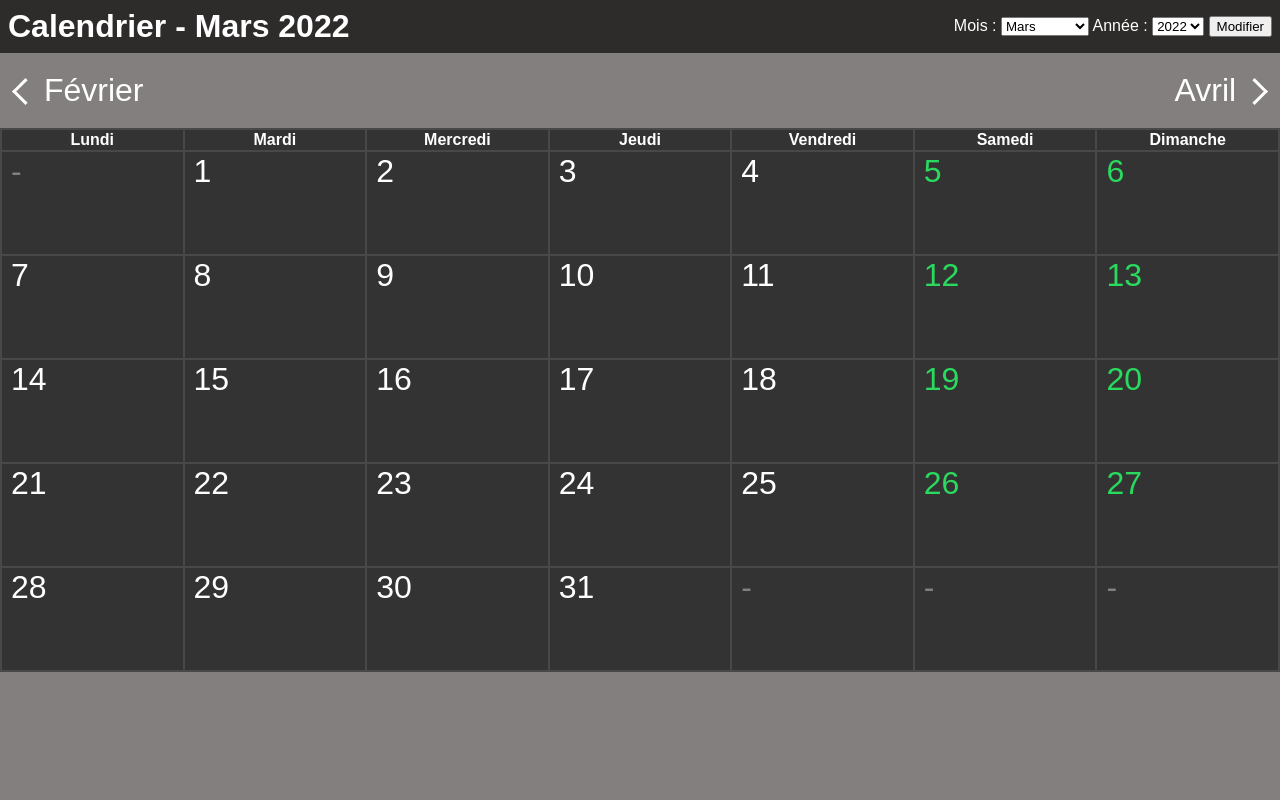
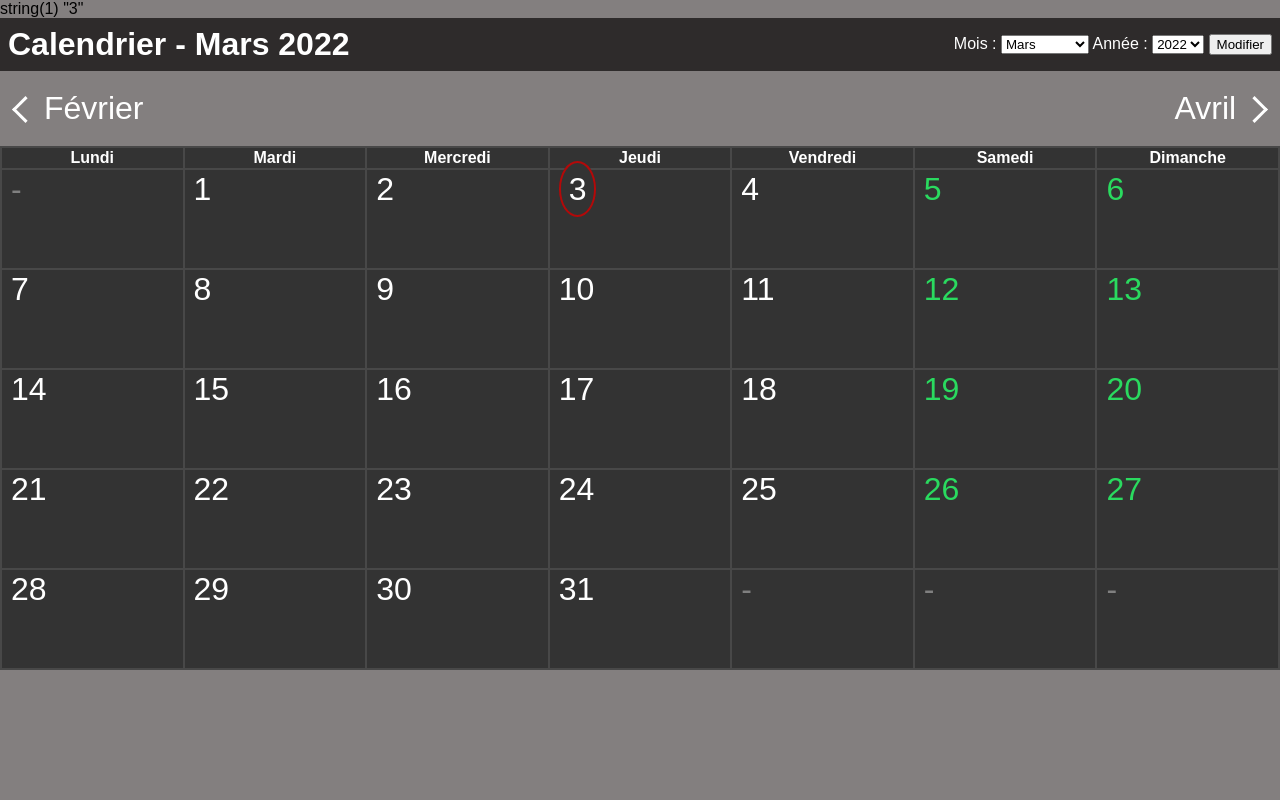
Before and after one commit to Etienne-Devillers/Calendrier, a PHP site: page / in a window 1280 px wide. Run offline with PHP 8.4, Linux system fonts and the light colour scheme; some web fonts are replaced.

Commit message:
miam time

```diff
--- a/assets/css/style.css
+++ b/assets/css/style.css
@@ -117,6 +117,21 @@ td span {
     color: white;
     font-size: 2em;
 }
+.actualDay{
+    border-radius: 50%;
+    width:100px;
+    height: 36px;
+    padding: 8px;
+
+    background: #333333;
+    border: 2px solid rgb(179, 9, 9);
+    color: rgb(255, 255, 255);
+    text-align: center;
+
+    font: 32px Arial, sans-serif;
+}
+
+
 
 .short {
     display: none;
--- a/index.php
+++ b/index.php
@@ -1,5 +1,5 @@
 <?php
-
+$actualMonth = false;
 //initialisaion du projet, définition des variables.
 
 //variable qui contient les douzes mois de l'année.
@@ -57,7 +57,14 @@ $nextDisplayYear = $nextYear->format('Y');
 //On trouve le premier jour du mois.
 $firstDay = $displayChoice-> format('N');
 
+//vérification si on est sur le mois en cours
+if ($monthChoice == date('n') && $chosenYear == date('Y')) {
+    $actualMonth = true;
+}
 
+//Identification du jour actuel
+$dayToday = date('j');
+var_dump($dayToday);
 
 //Combien de jour dans un mois.
 $daysForSpecificMonth = cal_days_in_month(CAL_GREGORIAN, $monthChoice, $chosenYear);
@@ -170,7 +177,9 @@ while ($day <= $weeksDisplay) {
         $day++;
     }
     while((($day-$firstDay)+1) <= $daysForSpecificMonth) {
-        if ($day%7 == 0) {
+        if ($countDay->format('j') == $dayToday) {
+            echo '<td><span class="actualDay">'.(($day-$firstDay)+1).'</span></td>';
+        } else if  ($day%7 == 0) {
             if ($daysForSpecificMonth-$day<=1 && $weeksDisplay-$day<=1 ) {
                 echo '<td><span class="weekend">'.(($day-$firstDay)+1).'</span></td>';
                 $stop=true;
@@ -182,12 +191,15 @@ while ($day <= $weeksDisplay) {
         } else {
             echo '<td><span>'.(($day-$firstDay)+1).'</span></td>';
         }
+
         $countDay->add(new DateInterval('P1D'));
         $day++;
     }
     echo (!$stop) ? ' <td><span class="emptyBox">-</span></td>': '';
+    $countDay->add(new DateInterval('P1D'));
     $day++;
     }
+
 
 ?>
 </tr>
```
